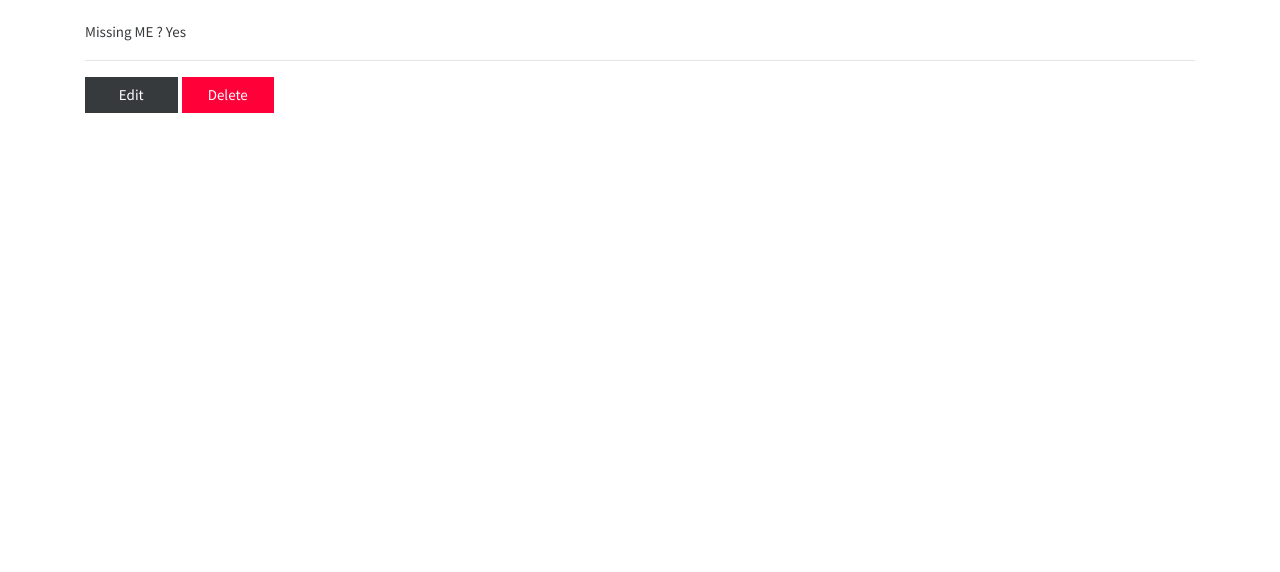
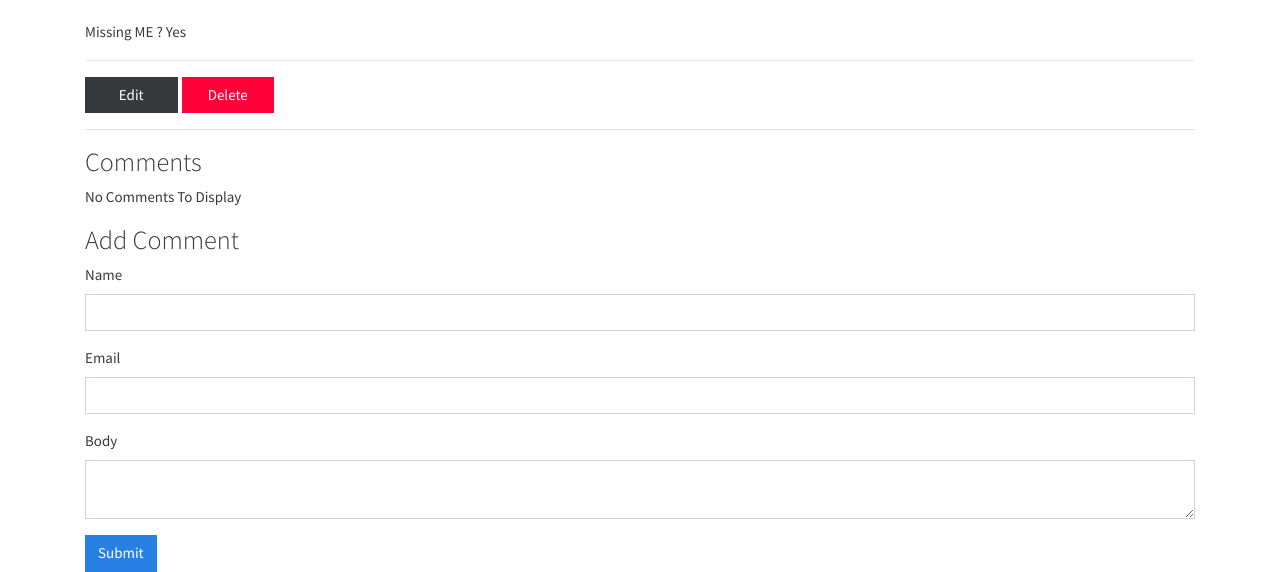
Before and after one commit to CoderOO7/ciBlog, a CodeIgniter app: page /ciblog/posts/Post-6 in a window 1280 px wide. Shown: the part 486-1058 px from the top of the page. Before the commit the page ends 599 px from the top, so only its background shows below. Run offline with CodeIgniter, Linux system fonts and the light colour scheme; data comes from the database, SQL or seed files in the repository; data that the repository does not hold is empty; some libraries are stand-ins or nearby versions.

Commit message:
comment functionality

```diff
--- a/application/controllers/Posts.php
+++ b/application/controllers/Posts.php
@@ -3,6 +3,7 @@
         public function __construct(){
             parent::__construct();
             $this->load->model('Post_model', 'post_model');
+            $this->load->model('Comment_model', 'comment_model');
         }
 
         public function index(){
@@ -16,6 +17,8 @@
 
         public function view($slug = NULL){
             $data['post'] = $this->post_model->get_posts($slug);
+            $post_id = $data['post']['id'];
+            $data['comments'] = $this->comment_model->get_comments($post_id);
 
             if(empty($data['post'])){
                 show_404();
--- /dev/null
+++ b/application/models/Comment_model.php
@@ -0,0 +1,22 @@
+<?php
+    class Comment_model extends CI_Model{
+        public function __construct(){
+            $this->load->database();
+        }
+
+        public function create_comment($post_id){
+            $data = array(
+                'post_id' => $post_id,
+                'name' => $this->input->post('name'),
+                'email' => $this->input->post('email'),
+                'body' => $this->input->post('body')
+            );
+
+            $this->db->insert('comments',$data);
+        }
+
+        public function get_comments($post_id){
+            $query = $this->db->get_where('comments',array('post_id ='.$post_id));
+            return $query->result_array();
+        }
+    }
--- a/application/views/posts/view.php
+++ b/application/views/posts/view.php
@@ -12,3 +12,39 @@
     <a class="col-md-1 btn btn-secondary mr-1" href="<?php echo site_url('posts/edit/' . $post['slug']) ?>">Edit</a>
     <a class="col-md-1 btn btn-danger" href="<?php echo site_url('posts/delete/' . $post['id']) ?>">Delete</a>
 </div>
+
+<hr>
+<aside>
+    <section>
+        <h3>Comments</h3>
+        <?php if($comments): ?>
+            <?php foreach($comments as $comment): ?>
+                <div class="card card-body bg-light mb-3">
+                    <h5><?php echo $comment['body'];?> <em>[By <strong><?php echo $comment['name']?></strong>]</em></h5>
+                </div>
+            <?php endforeach;?>
+        <?php else:?>
+            <p>No Comments To Display</p>
+        <?php endif;?>
+    </section>
+    <section>
+        <h3>Add Comment</h3>
+        <?php echo validation_errors(); ?>
+        <?php echo form_open('comments/create/'.$post['id'])?>
+            <div class="form-group">
+                <label for="">Name</label>
+                <input type="text" name="name" class="form-control">
+            </div>
+            <div class="form-group">
+                <label for="">Email</label>
+                <input type="text" name="email" class="form-control">
+            </div>
+            <div class="form-group">
+                <label for="">Body</label>
+                <textarea name="body" class="form-control"></textarea>
+            </div>
+            <input type="hidden" name="slug" value="<?php echo $post['slug']; ?>">
+            <button type="submit" class="btn btn-primary">Submit</button>
+        </form>
+    </section>
+</aside>
```
Also changed, not shown: application/controllers/Comments.php (added, +29 -0 lines), assets/images/posts/5.jpg (deleted), assets/images/posts/6.jpg (deleted), assets/images/posts/aakri_mohbbat.jpeg (deleted), assets/images/posts/noimage.png (deleted), assets/images/posts/tabs_pg_bg.jpeg (deleted), assets/images/posts/tabs_pg_bg1.jpeg (deleted), assets/images/posts/tabs_pg_bg2.jpeg (deleted), 1 other file.
